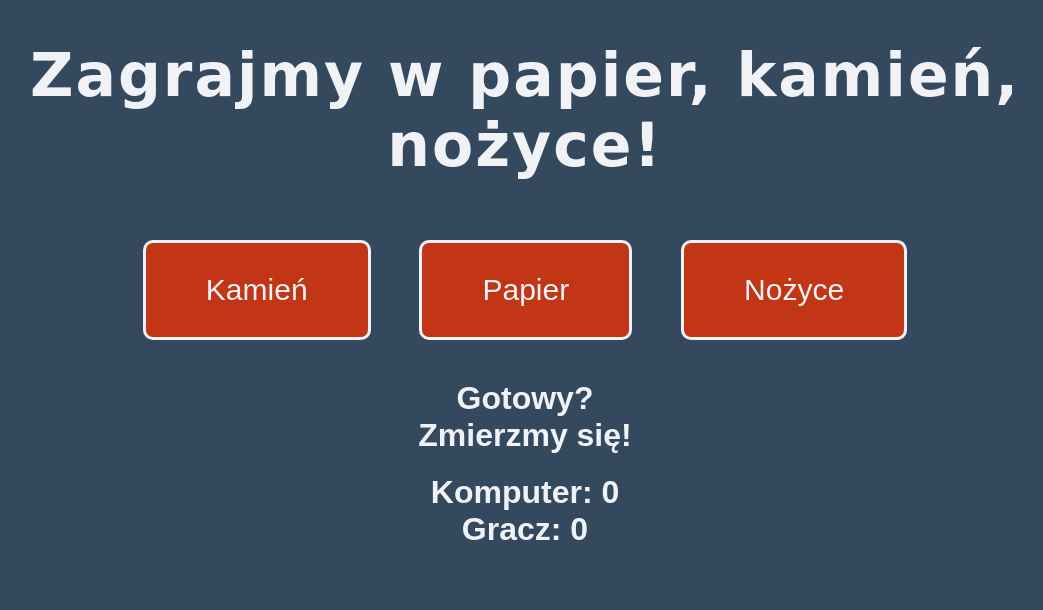
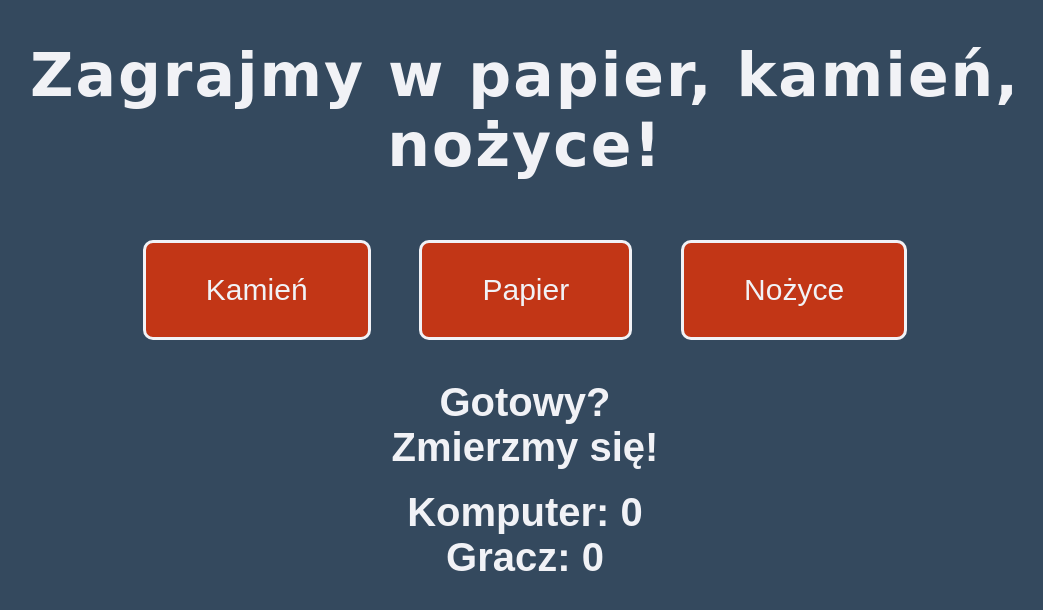
Before and after one commit to ManuLisek/rock-paper-scissors, a website: page index.html in a window 1280 px wide. Shown: the whole page, without its empty margins (115-1158 px from the left). Drawn offline with Linux system fonts and the light colour scheme; a web font is replaced by a local one.

Commit message:
Change font-size for result

```diff
--- a/sass/style.scss
+++ b/sass/style.scss
@@ -39,5 +39,10 @@ body {
 }
 
 .answer {
+  font-size: 40px;
   margin: 20px 0;
 }
+
+.result {
+  font-size: 40px;
+}
```
Also changed, not shown: css/style.css, 1 other file.
